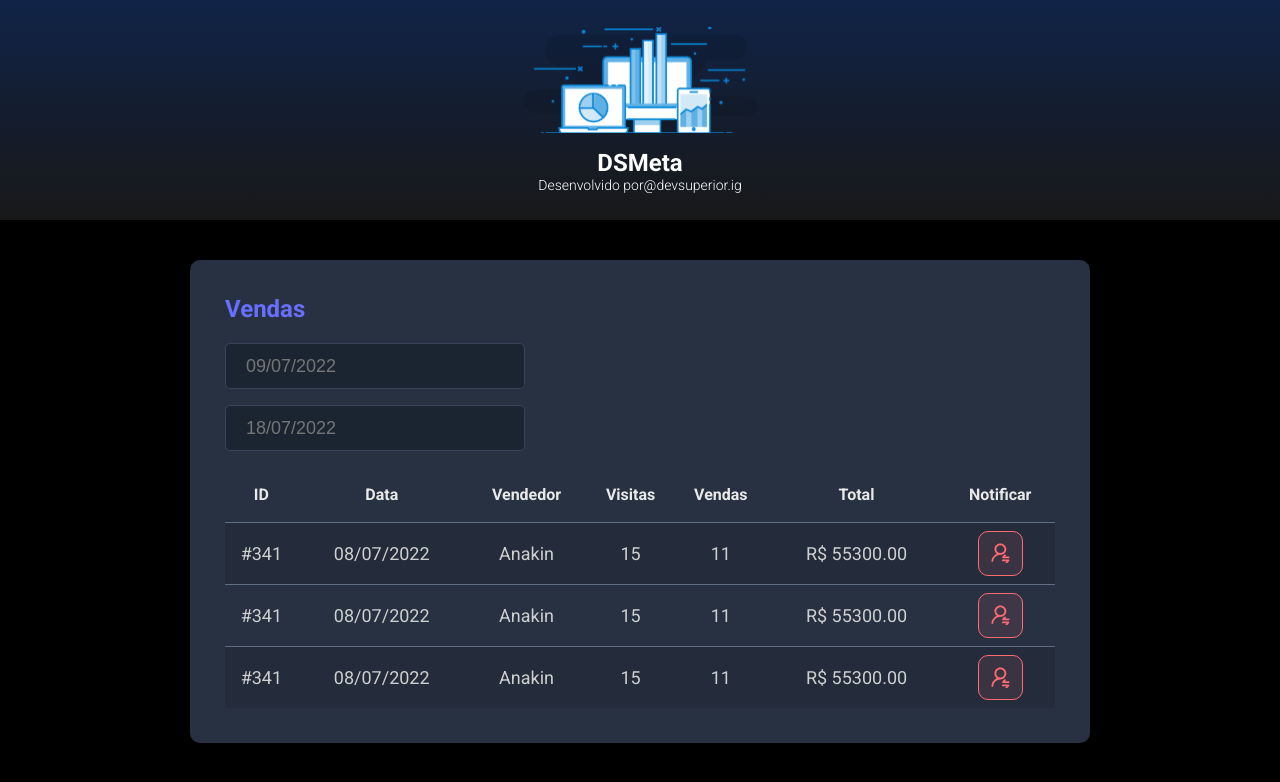
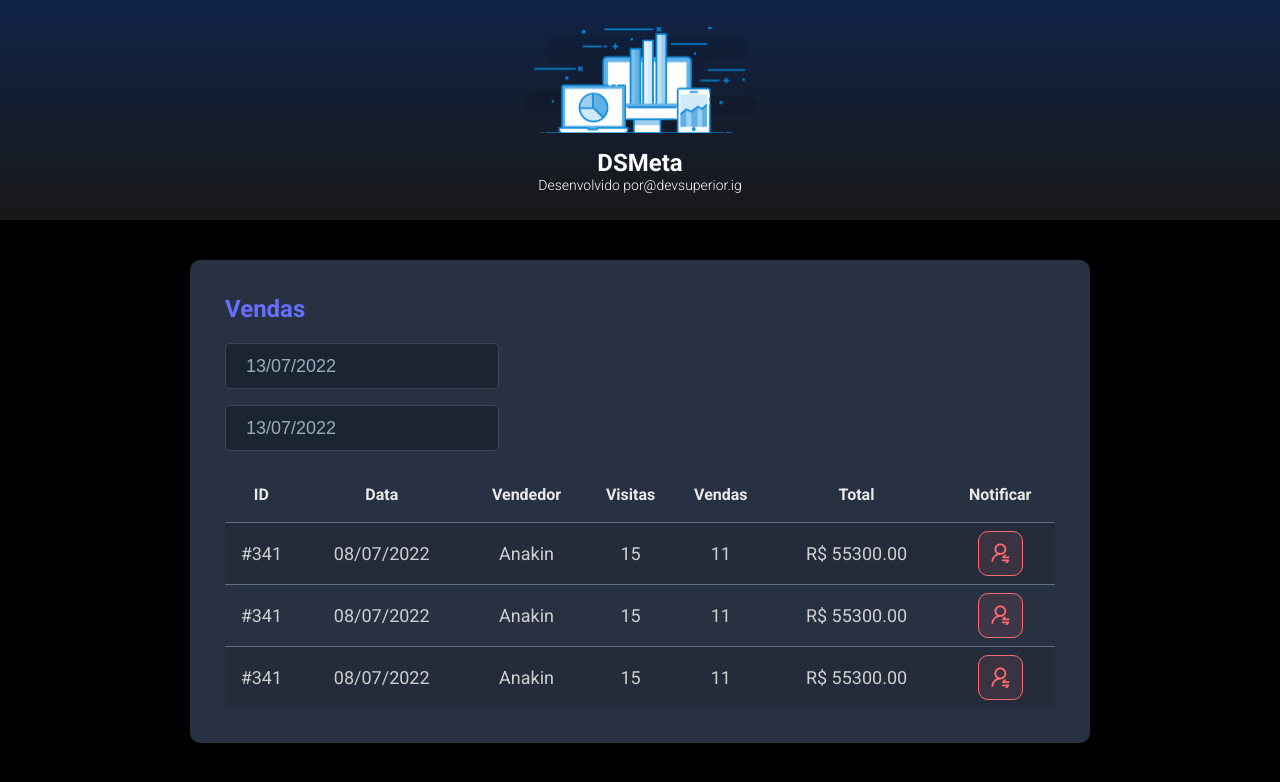
Before and after one commit to matheuspll/dsmeta, a React (Vite) app in the folder frontend/: page / in a window 1280 px wide. Shown: the top 782 px of the page. Built offline with nearby package versions, Linux system fonts and the light colour scheme.

Commit message:
Datepicker

```diff
--- a/frontend/package.json
+++ b/frontend/package.json
@@ -8,7 +8,9 @@
     "preview": "vite preview"
   },
   "dependencies": {
+    "@types/react-datepicker": "4.4.2",
     "react": "^18.0.0",
+    "react-datepicker": "4.8.0",
     "react-dom": "^18.0.0"
   },
   "devDependencies": {
--- a/frontend/src/components/SalesCard/index.tsx
+++ b/frontend/src/components/SalesCard/index.tsx
@@ -1,5 +1,7 @@
-import NotificationButton from '../NotificationButton';
-import './styles.css'
+import DatePicker from "react-datepicker";
+import "react-datepicker/dist/react-datepicker.css";
+import NotificationButton from "../NotificationButton";
+import "./styles.css";
 
 function SalesCard() {
   return (
@@ -7,17 +9,19 @@
       <h2 className="dsmeta-sales-title">Vendas</h2>
       <div>
         <div className="dsmeta-form-control-container">
-          <input
+          <DatePicker
+            selected={new Date()}
+            onChange={(date: Date) => {}}
             className="dsmeta-form-control"
-            type="text"
-            placeholder="09/07/2022"
+            dateFormat="dd/MM/yyyy"
           />
         </div>
         <div className="dsmeta-form-control-container">
-          <input
+          <DatePicker
+            selected={new Date()}
+            onChange={(date: Date) => {}}
             className="dsmeta-form-control"
-            type="text"
-            placeholder="18/07/2022"
+            dateFormat="dd/MM/yyyy"
           />
         </div>
       </div>
@@ -45,7 +49,7 @@
               <td>R$ 55300.00</td>
               <td>
                 <div className="dsmeta-red-btn-container">
-									<NotificationButton />
+                  <NotificationButton />
                 </div>
               </td>
             </tr>
```
Also changed, not shown: 1 other file (tests, documents, lock files or other folders).
